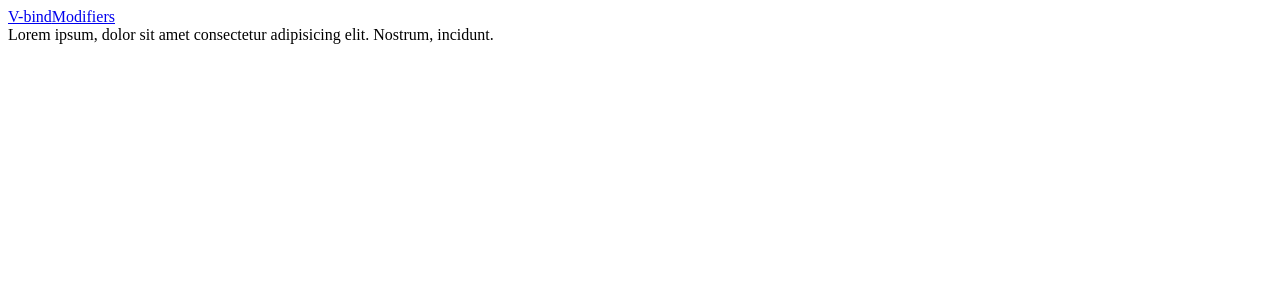
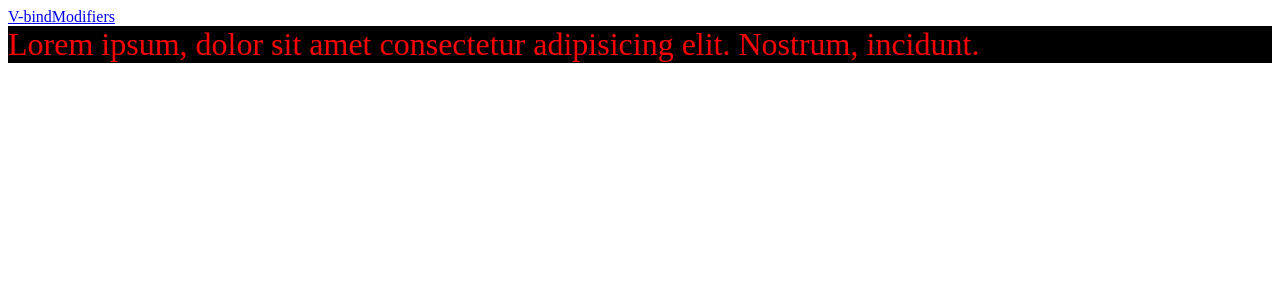
Before and after one commit to nikola-matkovic/VUE_learning, a Vue app in the folder learning-from-docs/: page /style in a window 1280 px wide. Shown: the top 300 px of the page. Built offline with nearby package versions, Linux system fonts and the light colour scheme.

Commit message:
add style with object

```diff
--- a/learning-from-docs/src/views/StyleView.vue
+++ b/learning-from-docs/src/views/StyleView.vue
@@ -1,5 +1,5 @@
 <template>
-    <div>
+    <div class="big-font" :class="{ red: redText, blackBG: blackBackground }">
         Lorem ipsum, dolor sit amet consectetur adipisicing elit. Nostrum,
         incidunt.
     </div>
@@ -9,17 +9,17 @@
 import { ref } from "vue";
 
 const redText = ref(true);
-const blackBackground = ref(false);
+const blackBackground = ref(true);
 </script>
 
 <style scoped>
 .big-font {
     font-size: 2rem;
 }
-.redText {
+.red {
     color: red;
 }
-.blackBackground {
+.blackBG {
     background-color: black;
 }
 </style>
```
